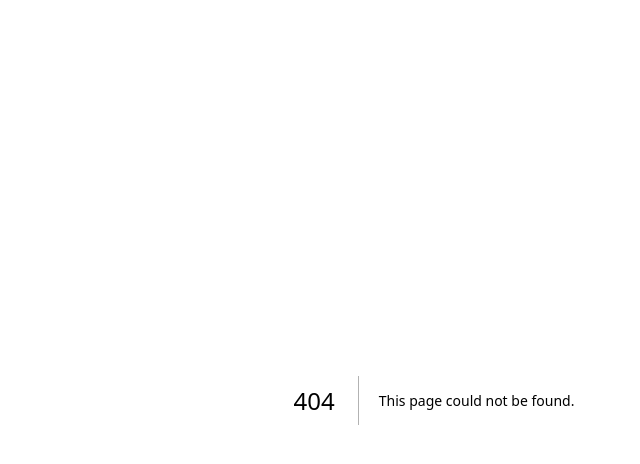
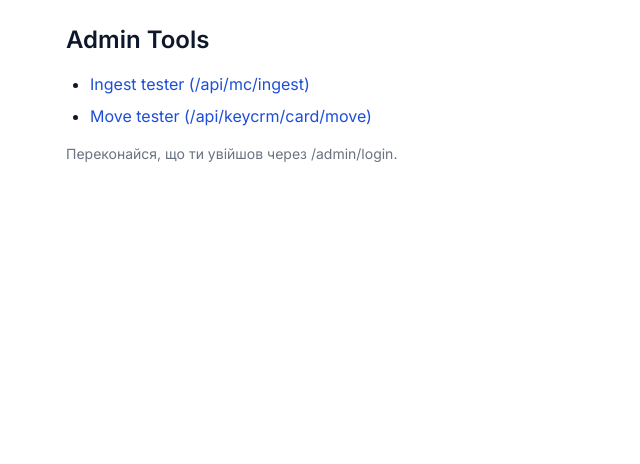
Before and after one commit to yurashko-ux/P-3-0, a Next.js app in the folder web/: page /admin/tools in a window 1280 px wide. Before the commit this address had no page. Shown: the top 464 px of the page, without its empty margins (206-846 px from the left). Built offline with nearby package versions, Linux system fonts and the light colour scheme.

Commit message:
Create page.tsx

```diff
--- /dev/null
+++ b/web/app/admin/tools/page.tsx
@@ -0,0 +1,23 @@
+// web/app/admin/tools/page.tsx
+export const dynamic = 'force-dynamic';
+
+export default function ToolsIndex() {
+  return (
+    <div className="mx-auto max-w-3xl px-4 py-6">
+      <h1 className="mb-4 text-2xl font-bold">Admin Tools</h1>
+      <ul className="list-disc space-y-2 pl-6">
+        <li>
+          <a href="/admin/tools/ingest" className="text-blue-700 hover:underline">
+            Ingest tester (/api/mc/ingest)
+          </a>
+        </li>
+        <li>
+          <a href="/admin/tools/move" className="text-blue-700 hover:underline">
+            Move tester (/api/keycrm/card/move)
+          </a>
+        </li>
+      </ul>
+      <p className="mt-4 text-sm text-gray-500">Переконайся, що ти увійшов через /admin/login.</p>
+    </div>
+  );
+}
```
